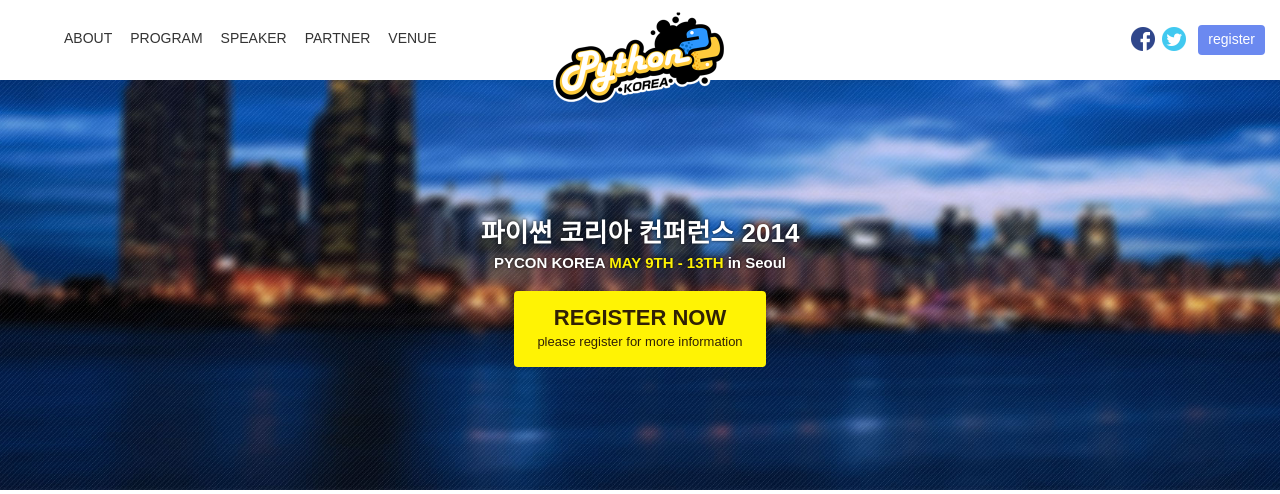
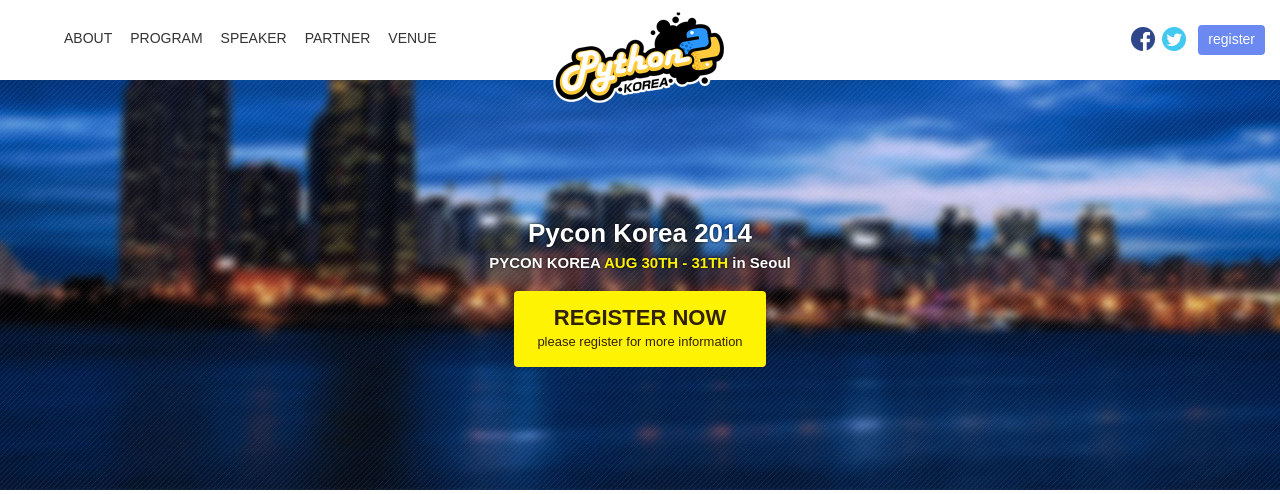
Before and after one commit to pythonkr/pyconkr-2014-teaser, a Django app: template page/templates/page/home.html in a window 1280 px wide. Shown: the top 494 px of the page. Run offline with Django 3.2, Linux system fonts and the light colour scheme; the template is opened without the code that fills it, so the values that code supplies are empty; style sheets or scripts are compiled from the project's sources; parts of the project's set-up code (start-up, migrations or seed data) failed here and were passed over; some libraries are stand-ins or nearby versions.

Commit message:
메인 타이틀 파이콘으로 변경

```diff
--- a/page/templates/page/home.html
+++ b/page/templates/page/home.html
@@ -61,7 +61,7 @@
 
     <section id="main">
         <div class="container-fluid">
-            <h1>파이썬 코리아 컨퍼런스 2014<span>PYCON KOREA <b>MAY 9TH - 13TH</b> in Seoul</span></h1>
+            <h1>Pycon Korea 2014<span>PYCON KOREA <b>AUG 30TH - 31TH</b> in Seoul</span></h1>
 
             <a class="register">REGISTER NOW<span>please register for more information</span></a>
         </div>
```
